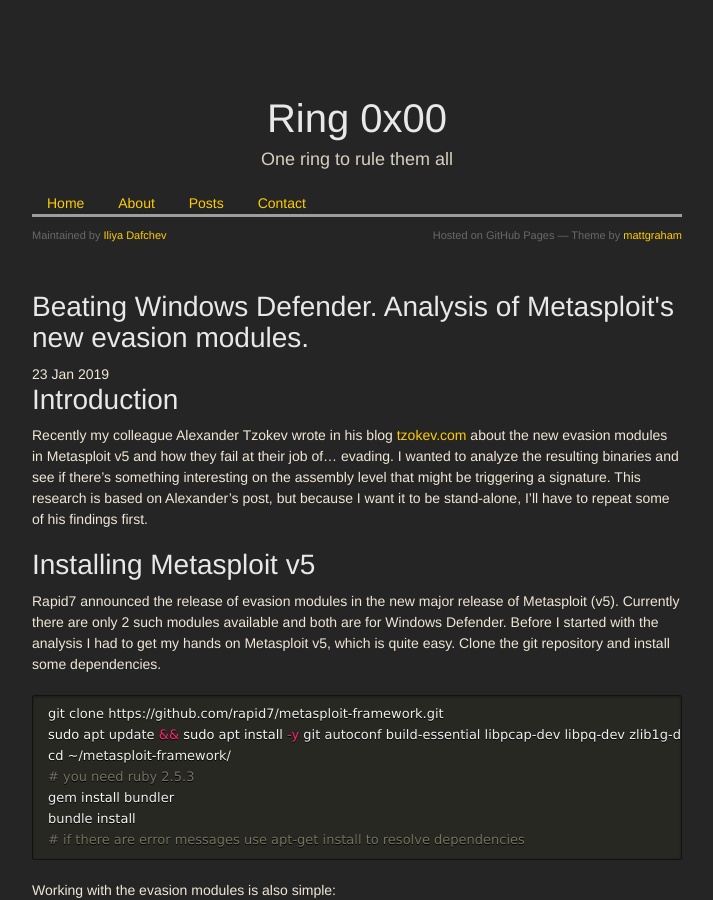
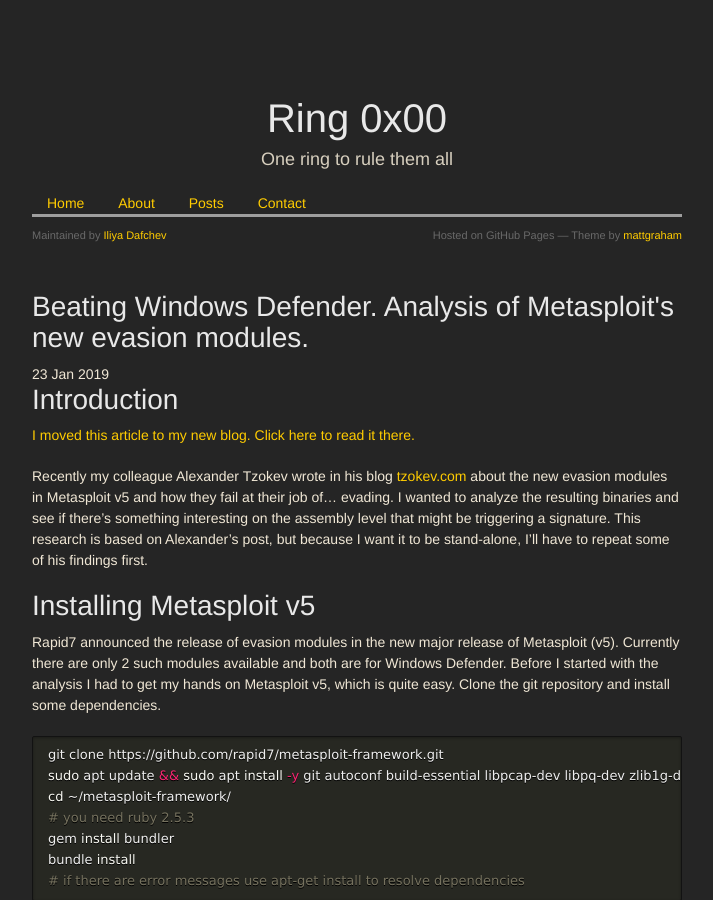
Before and after one commit to idafchev/idafchev.github.io, a Jekyll site: the page built from _posts/2019-01-23-beating_defender.md, in a window 1280 px wide and 900 px high. Shown: the whole window, without its empty margins (283-996 px from the left). Built offline with Jekyll 4.4.1, drawn with Linux system fonts in a browser that asks for light colours; nearby versions of some CDN libraries; some web fonts are replaced; comment, search, counter and statistics services are not loaded.

Commit message:
Update 2019-01-23-beating_defender.md

```diff
--- a/_posts/2019-01-23-beating_defender.md
+++ b/_posts/2019-01-23-beating_defender.md
@@ -6,6 +6,8 @@
 title:  "Beating Windows Defender. Analysis of Metasploit's new evasion modules."
 ---
 # Introduction
+[I moved this article to my new blog. Click here to read it there.](https://idafchev.github.io/blog/beating_defender/)
+
 Recently my colleague Alexander Tzokev wrote in his blog [tzokev.com](http://www.tzokev.com/) about the new evasion modules in Metasploit v5 and how they fail at their job of... evading. I wanted to analyze the resulting binaries and see if there's something interesting on the assembly level that might be triggering a signature. This research is based on Alexander's post, but because I want it to be stand-alone, I'll have to repeat some of his findings first.
 
 # Installing Metasploit v5
```
